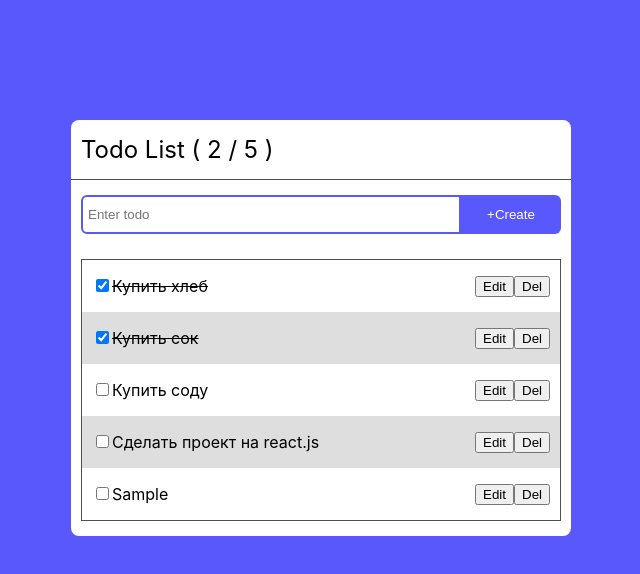
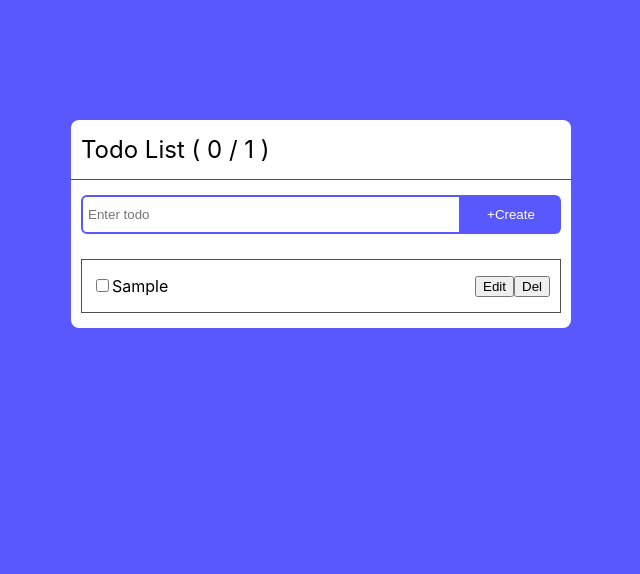
Before and after one commit to meljum/todolistM, a React (Create React App) app: page / in a window 1280 px wide. Both pictures are taken after typing "Sample" into the empty fields and a click on the button "+Create". Shown: the top 574 px of the page, without its empty margins (319-959 px from the left). Built offline with nearby package versions, Linux system fonts and the light colour scheme.

Commit message:
feat: add todo, remove todo, edit todo

```diff
--- a/src/App.css
+++ b/src/App.css
@@ -21,3 +21,8 @@ body {
 .todos-wrapper > div:nth-child(even) {
   background: rgb(222, 222, 222);
 }
+.watermark {
+  text-align: center;
+  color: rgb(110, 110, 110);
+  font-size: 22px;
+}
--- a/src/App.js
+++ b/src/App.js
@@ -2,38 +2,67 @@ import "./App.css";
 import Header from "./components/header/Header";
 import CreateTodo from "./components/create-todo/CreateTodo";
 import TodoItem from "./components/todo-item/TodoItem";
-import { useState } from "react";
+import { useEffect, useState } from "react";
 
 function App() {
-  const [arr, setArr] = useState([
-    { id: 111, text: "Купить хлеб", status: true },
-    { id: 2, text: "Купить сок", status: true },
-    { id: 3, text: "Купить соду", status: false },
-    { id: 4, text: "Сделать проект на react.js", status: false },
-  ]);
-  console.log(arr);
-  // const arr = [
-  //   { text: "Купить хлеб", status: true },
-  //   { text: "Купить сок", status: true },
-  //   { text: "Купить соду", status: false },
-  //   { text: "Сделать проект на react.js", status: false },
-  // ]
+  let [arr, setArr] = useState( JSON.parse(localStorage.getItem('todo')) || [] );
+
+  useEffect(() => {
+    console.log("State Arr is changed");
+    localStorage.setItem("todo", JSON.stringify(arr))
+  }, [arr]);
+
   const result = arr.reduce((acc, item) => {
     return acc + Number(item.status);
   }, 0);
 
   const handleAddTodo = (newText) => {
     // arr.push({ text: "Купить сок", status: false })
-    setArr([ ...arr, { text: newText, status: false, id: Date.now() } ])
+    setArr([...arr, { text: newText, status: false, id: Date.now() }]);
+  };
+
+  const handleDeletTodo = (id) => {
+    console.log(arr);
+    const newArr = arr.filter((item) => {
+      return item.id !== id;
+    });
+    console.log(newArr);
+    setArr(newArr);
+  };
+
+  const handleStatus = (id) => {
+    const newArr = arr.map( (item) => {
+      if(item.id === id) {
+        return { ...item, status: !item.status}
+      }
+      return item
+    })
+    console.log(newArr);
+    setArr(newArr)
+  };
+
+  const handleEdit = (id, newText) => {
+    const newArr = arr.map( (item) => {
+      if(item.id === id) {
+        return { ...item, text: newText}
+      }
+      return item
+    })
+    console.log(newArr);
+    setArr(newArr)
   }
 
-  const handleDeletTodo = (id) => {
-    alert("Delete from App" + id)
-    // Code here
-
-  }
-  const newArr = arr.map((item) => {
-    return <TodoItem handleDelete={handleDeletTodo} id={item.id} text={item.text} status={item.status} />;
+  const todoLists = arr.map((item) => {
+    return (
+      <TodoItem
+        handleDelete={handleDeletTodo}
+        handleStatus={handleStatus}
+        handleEdit={handleEdit}
+        id={item.id}
+        text={item.text}
+        status={item.status}
+      />
+    );
   });
   return (
     <div className="App">
@@ -43,7 +72,11 @@ function App() {
         <div className="todos-wrapper">
           {/* TodoItem({ text: "Купить соль", status=false }) */}
           {/* <TodoItem text="Купить соль" status={false} />  */}
-          {newArr}
+          {
+            todoLists.length
+              ? todoLists
+              : <h1 className="watermark">Please add some Todo element</h1>
+          }
         </div>
       </div>
     </div>
--- a/src/components/create-todo/CreateTodo.jsx
+++ b/src/components/create-todo/CreateTodo.jsx
@@ -27,6 +27,7 @@ const CreateTodo = (props) => {
         onChange={handleChange}
         type="text"
         placeholder="Enter todo"
+        autoFocus
       />
       <button>+Create</button>
     </form>
--- a/src/components/todo-item/TodoItem.jsx
+++ b/src/components/todo-item/TodoItem.jsx
@@ -1,22 +1,50 @@
+import { useState } from "react";
 import css from "./TodoItem.module.css";
 
 const TodoItem = (props) => {
-  // props ===  { text: "", status: false, handleDelete(), id: 1 }
+  // props ===  { text: "", status: false, handleDelete(), id: 1, handleStatus() }
+  const [isInputShow, setInputShow ] = useState(false)
+  const [inputValue, setInputValue] = useState(props.text);
 
   const onDelete = () => {
-    props.handleDelete(props.id)
+    props.handleDelete(props.id);
+  };
+
+  const onEdit = () => {
+    setInputShow(!isInputShow)
+  };
+
+  const handleinputChange = (e) => {
+    setInputValue(e.target.value)
+  }
+  const submit = (e) => {
+    e.preventDefault()
+    props.handleEdit(props.id, inputValue)
+    setInputShow(false)
   }
   return (
     <div className={css.wrapper}>
-      <label>
-        <input type="checkbox" checked={props.status} />
-        <span className={props.status === true ? css.text : ""}>
-          {props.text}
-        </span>
-      </label>
+      {isInputShow ? (
+        <form onSubmit={submit}>
+          <input autoFocus onChange={handleinputChange} value={inputValue} type="text" placeholder="Todo" />
+          <button>Save</button>
+        </form>
+      ) : (
+        <label>
+          <input
+            onChange={() => props.handleStatus(props.id)}
+            type="checkbox"
+            checked={props.status}
+          />
+          <span className={props.status === true ? css.text : ""}>
+            {props.text}
+          </span>
+        </label>
+      )}
+      {/* <input type="text" placeholder="Todo" /> */}
       <div>
-        <button>Edit</button>
-        <button onClick={onDelete} >Del</button>
+        <button onClick={onEdit}>Edit</button>
+        <button onClick={onDelete}>Del</button>
       </div>
     </div>
   );
```
